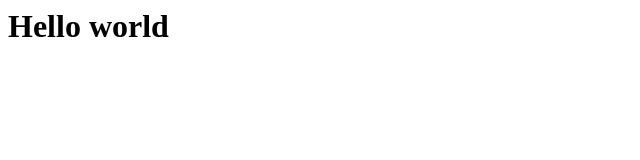
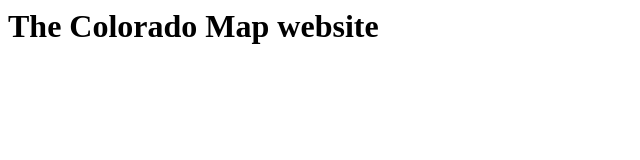
Before and after one commit to giobiondani/ColoradoMap, a plain HTML site: page index.html in a window 1280 px wide. Shown: the whole page, without its empty margins (0-640 px from the left). Drawn offline with Linux system fonts and the light colour scheme.

Commit message:
Update index.html

```diff
--- a/index.html
+++ b/index.html
@@ -1 +1 @@
-<h1>Hello world</h1>
+<h1>The Colorado Map website</h1>
```
